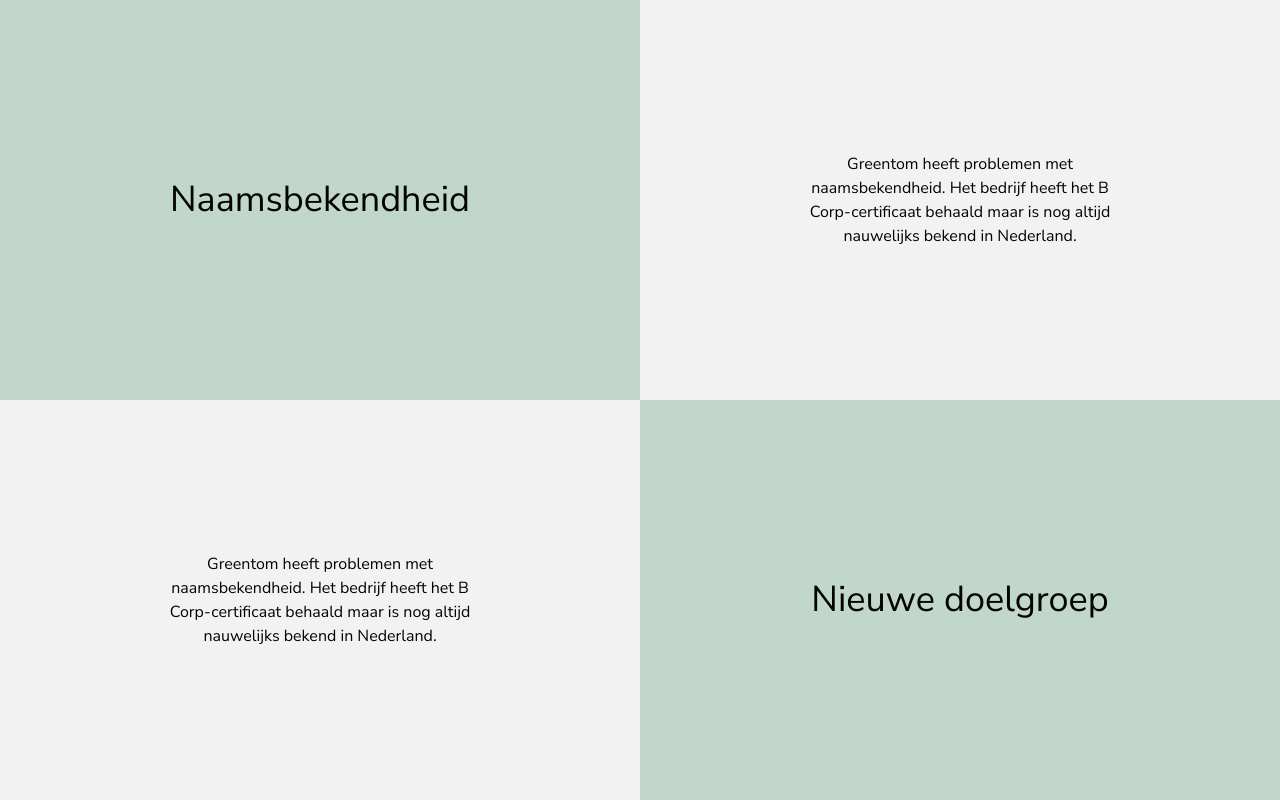
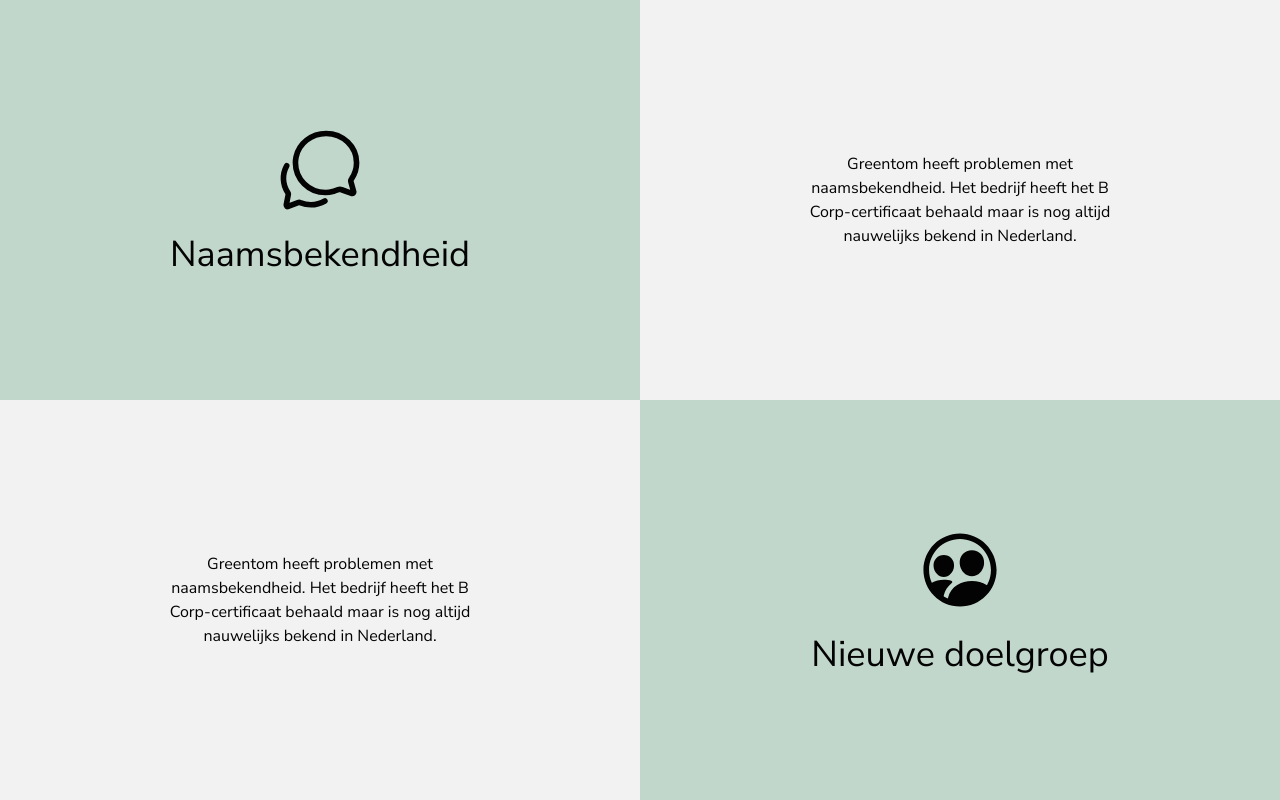
Before and after one commit to jordyslagter/circulaire-impact, a Next.js app in the folder pitchdeck/: page /circulaire-impact/ in a window 1280 px wide. Shown: the part 800-1600 px from the top of the page. Built offline with nearby package versions, Linux system fonts and the light colour scheme.

Commit message:
add icons to index

```diff
--- a/pitchdeck/src/pages/index.tsx
+++ b/pitchdeck/src/pages/index.tsx
@@ -2,7 +2,9 @@
 import { useGSAP } from "@gsap/react";
 import { FC, RefObject, useRef } from "react";
 import Section from "../components/Section";
-import clsx from "clsx";
+import { clsx } from "clsx";
+import { IoChatbubblesOutline } from "react-icons/io5";
+import { IoPeopleCircleOutline } from "react-icons/io5";
 
 const Home: FC = () => {
   const title = useRef(null);
@@ -41,7 +43,8 @@
             "h-full bg-gtlightgreen",
           )}
         >
-          <h1 className={clsx("text-4xl text-center")}>Naamsbekendheid</h1>
+          <IoChatbubblesOutline size={90} />
+          <h1 className={clsx("text-4xl text-center mt-5")}>Naamsbekendheid</h1>
         </div>
         <div
           className={clsx(
@@ -71,7 +74,10 @@
             "h-full bg-gtlightgreen",
           )}
         >
-          <h1 className={clsx("text-4xl text-center")}>Nieuwe doelgroep</h1>
+          <IoPeopleCircleOutline size={90} />
+          <h1 className={clsx("text-4xl text-center mt-5")}>
+            Nieuwe doelgroep
+          </h1>
         </div>
       </Section>
     </>
```
